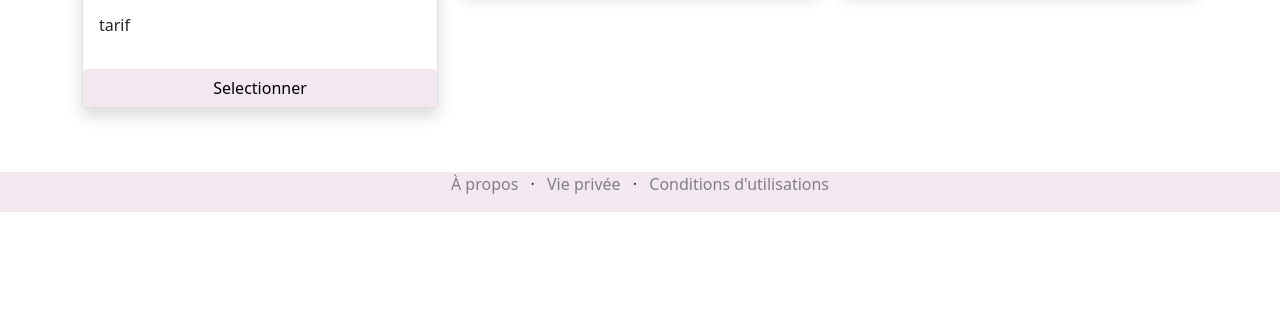
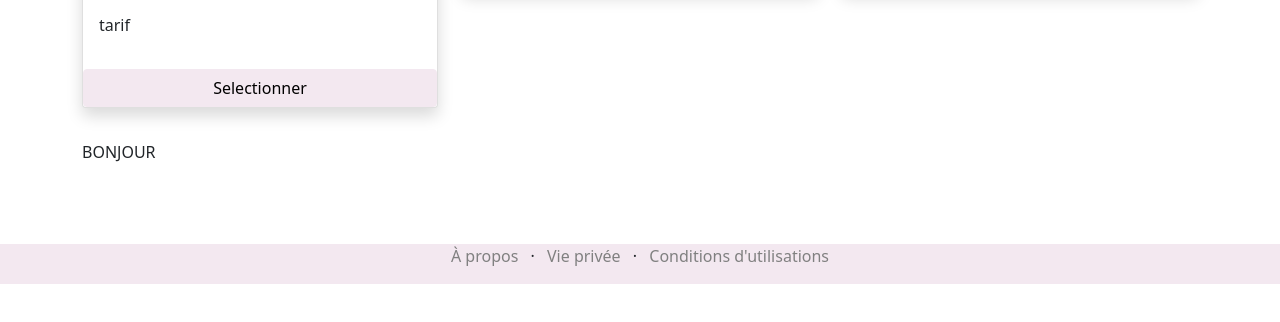
Before and after one commit to TonyAthenour/TonyAthenour_5_10072021, a website built with webpack: page index.html in a window 1280 px wide. Shown: the part 316-638 px from the top of the page. Built offline with nearby package versions, Linux system fonts and the light colour scheme; files whose address does not match are found by name.

Commit message:
v0_05 Yesterday

```diff
--- a/index.html
+++ b/index.html
@@ -54,7 +54,7 @@
       <p>HERO</p>
     </section>
 
-    <article class="row my-5">
+    <article id=article class="row my-5">
       <div class="col-12 col-sm-4 my-3">
         <div id="card1" class="card shadow">
           <img id="card1-img" class="card-img-top" src="" alt="image">
--- a/src/index.js
+++ b/src/index.js
@@ -4,6 +4,7 @@ async function showContent() {
   try {
     const content = await retrieveContent();
     console.log(content);
+
     document.getElementById("card1-name").innerHTML = content[0].name;
     document.getElementById("card1-text").innerHTML = content[0].description;
     document.getElementById("card1-img").setAttribute("src", content[0].imageUrl);
@@ -13,4 +14,13 @@ async function showContent() {
   }
 }
 
+let div = document.createElement("div");
+
+document.getElementById("article").appendChild(div);
+
+div.innerHTML = "<p>BONJOUR<p>";
+div.classList.add("col-12");
+div.classList.add("col-sm-4");
+div.classList.add("my-3");
+
 showContent();
```
Also changed, not shown: dist/app.bundle.js.
